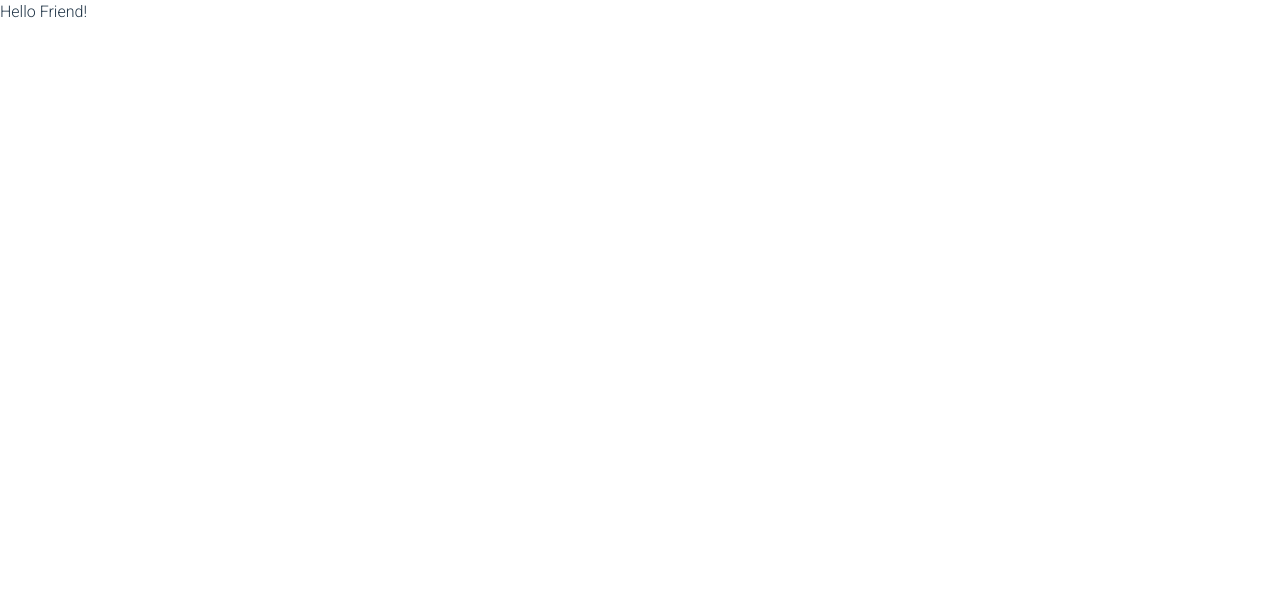
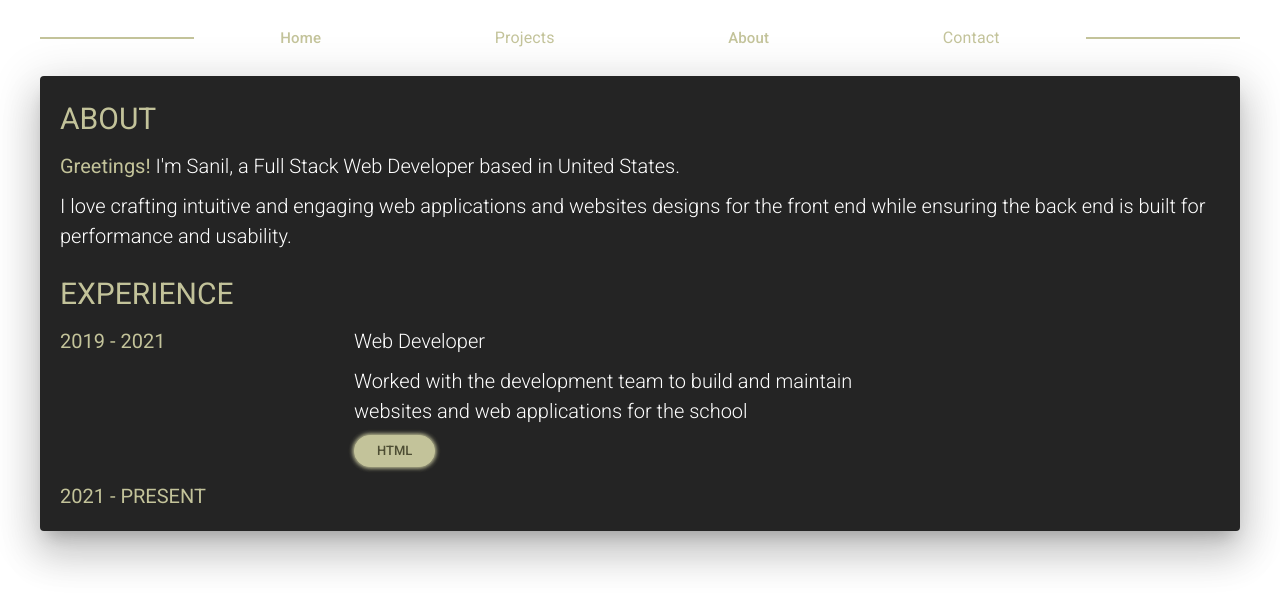
Before and after one commit to thesillytech/portfolio, a React (Vite) app: page /about in a window 1280 px wide. Shown: the top 610 px of the page. Built offline with nearby package versions, Linux system fonts and the light colour scheme.

Commit message:
working on about page + need to tweak the skillset chips

```diff
--- a/src/App.jsx
+++ b/src/App.jsx
@@ -3,7 +3,7 @@ import About from './about.jsx'
 import Home from './Home.jsx'
 
 
-export default function App () {
+function App () {
     return (
     <Router>
         <Routes>
@@ -13,3 +13,5 @@ export default function App () {
     </Router>
     )
 }
+
+export default App
--- a/src/about.jsx
+++ b/src/about.jsx
@@ -1,15 +1,119 @@
 import Box from '@mui/material/Box';
 import Paper from '@mui/material/Paper';
+import Header from './components/Header'
+import Container from '@mui/material/Container';
+import Grid from '@mui/material/Grid2';
+import Chip from '@mui/material/Chip';
 
 function About () {
     return (
-    <Box>
-        <Paper elevation={0} />
-        <Paper />
-        <Paper elevation={3} />
-        Hello Friend!
-    </Box>
+    <Container maxWidth="lg" sx={css.Container}>
+        <Header />
+
+        <Grid size="auto" sx={css.About}>
+            <Paper elevation={24} sx={css.Paper}>
+                {/* about section */}
+                <Box><span style={css.Headers}>ABOUT</span></Box>
+                <Box sx={css.Text}>
+                    <span style={css.Highlight}>Greetings!</span> I'm Sanil, a Full Stack Web Developer based in United States.
+                </Box>
+
+                <Box sx={css.Text}>
+                    I love crafting intuitive and engaging  web applications and websites designs for the front end while ensuring the back end is built for performance and usability.
+                </Box>
+
+                 {/* experience section */}
+                <Box sx={{ marginTop: '20px' }}><span style={css.Headers}>EXPERIENCE</span></Box>
+
+                <Grid container spacing={2}>
+                    <Grid size={{ md: 3 }}>
+                        <Box sx={css.Year}>2019 - 2021</Box>
+                    </Grid>
+
+                    <Grid size={{ md: 6 }}>
+                        <Box sx={css.Text}>Web Developer</Box>
+                        <Box sx={css.Text}>Worked with the development team to build and maintain websites and web applications for the school</Box>
+                        <Box><Chip label="HTML" color="warning" sx={css.Chip}/></Box>
+                    </Grid>
+                </Grid>
+
+                <Grid container spacing={2}>
+                    <Grid size={{ md: 4 }}>
+                        <Box sx={css.Year}>2021 - PRESENT</Box>
+                    </Grid>
+
+                    <Grid size={{ md: 4 }}>
+                        <Box sx={css.Year}></Box>
+                    </Grid>
+                </Grid>
+            </Paper>
+        </Grid>
+
+
+    </Container>
     )
 }
 
 export default About
+
+const css = {
+    Container: {
+      '&.MuiContainer-root': {
+        padding: '0px'
+      },
+      fontSize: '30px'
+    },
+
+    About: {
+        '@media screen and (max-width: 600px)': {
+            fontSize: '25px',
+            padding: '15px'
+        }
+    },
+
+    Paper: {
+        background: '#242424',
+        color: '#fff',
+        padding: '20px'
+    },
+
+    Headers: {
+        color: '#c3c39a',
+        fontSize: '30px',
+        fontWeight: '400'
+    },
+
+    Text: {
+        fontSize: '20px',
+        marginTop: '10px',
+    },
+
+    Highlight: {
+        color: '#c3c39a',
+        fontWeight: '400'
+    },
+
+    Year: {
+        color: '#c3c39a',
+        fontSize: '20px',
+        marginTop: '10px',
+        fontWeight: '400'
+    },
+
+    // Chip: {
+    //     background: '#c3c39a',
+    //     color: '#8f8f56',
+    //     fontWeight: '500'
+    // }
+
+    Chip: {
+        background: '#c3c39a', // Subtle neon background color
+        color: '#4d4d33', // Darker color for text contrast
+        fontWeight: '500', // Slightly bold for emphasis
+        boxShadow: '0 0 5px #c3c39a, 0 0 5px #c3c39a', // Subtle neon glow effect
+        border: '1px solid #c3c39a', // Defines the chip with a soft border
+        padding: '0 10px', // Adjust internal spacing
+        borderRadius: '16px', // Ensure rounded corners
+        textTransform: 'uppercase', // Optional: make the text stand out
+    }
+  }
--- a/src/components/Header.jsx
+++ b/src/components/Header.jsx
@@ -13,11 +13,11 @@ function Header () {
             <ListItemButton sx={css.ListButton}>
               <ListItemText><Box sx={css.line}></Box></ListItemText>
               <ListItemText>
-                <Link to="/" sx={css.Button}>Home</Link>
+                <Link to="/" style={css.Button}>Home</Link>
               </ListItemText>
               <ListItemText primary="Projects" sx={css.Button} />
               <ListItemText >
-                <Link to="/about" sx={css.Button}>About</Link>
+                <Link to="/about" style={css.Button}>About</Link>
               </ListItemText>
               <ListItemText primary="Contact" sx={css.Button}/>
               <ListItemText><Box sx={css.line}></Box></ListItemText>
@@ -52,7 +52,7 @@ const css = {
     },
 
     Button: {
-      color: '#adad85',
+      color: '#c3c39a',
       minWidth: '100',
       margin: '10px',
       fontSize: '15px'
@@ -60,6 +60,6 @@ const css = {
 
     line: {
       height: '2px',
-      backgroundColor: '#adad85',
+      backgroundColor: '#c3c39a',
     }
 }
```
